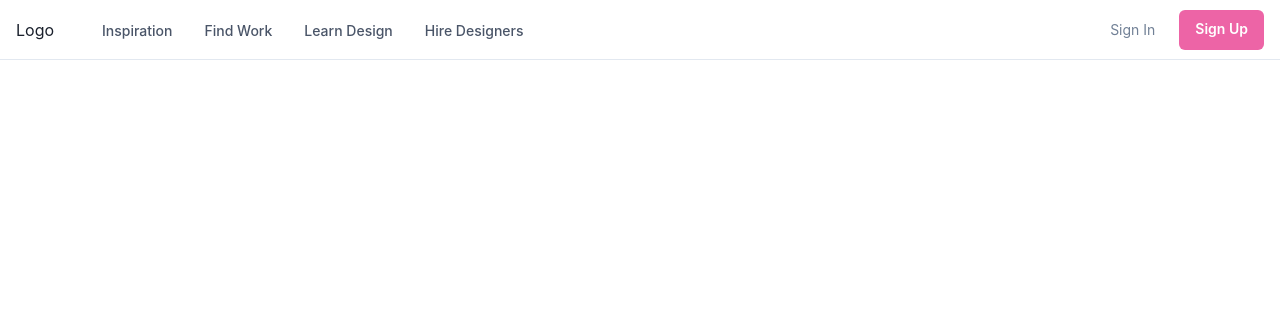
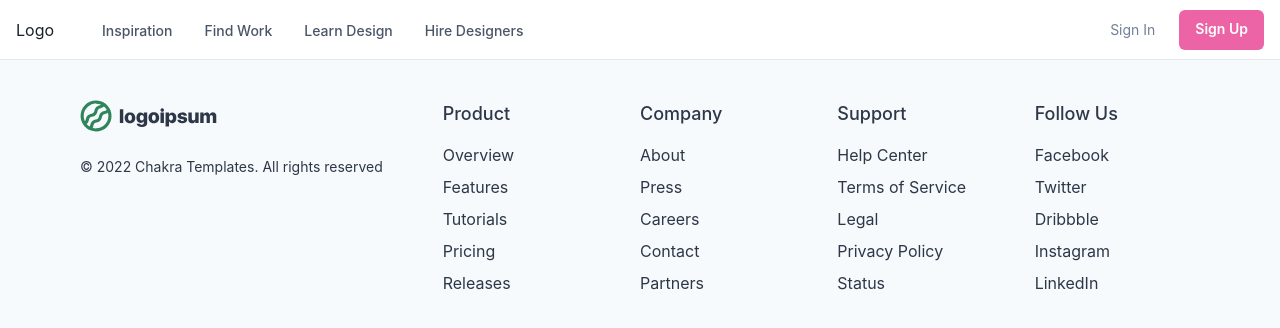
Before and after one commit to WojtekJaro/react-movies, a React (Create React App) app: page / in a window 1280 px wide. Shown: the top 328 px of the page. Built offline with nearby package versions, Linux system fonts and the light colour scheme.

Commit message:
add footer

```diff
--- a/src/App.js
+++ b/src/App.js
@@ -4,6 +4,7 @@ import HomePage from "./pages/HomePage"
 import ActorPage from "./pages/ActorPage"
 import MoviePage from "./pages/MoviePage"
 import PrivacyPage from "./pages/PrivacyPage"
+
 
 
 const App = () => {
@@ -16,7 +17,11 @@ const App = () => {
         <Route path="/movie" element={<MoviePage/>}/>
         <Route path="/privacy" element={<PrivacyPage/>} />
       </Routes>
+
     </BrowserRouter>
+
+
+
   )
 }
 
--- a/src/pages/HomePage.js
+++ b/src/pages/HomePage.js
@@ -1,12 +1,14 @@
 import React from 'react'
 import Header from '../components/Header'
+import Footer from "../components/Footer"
+
 
 const HomePage = () => {
   return (
     <div>
 
         <Header/>
-
+        <Footer></Footer>
      </div>
   )
 }
```
Also changed, not shown: src/components/Footer.js (line endings or trailing spaces).
